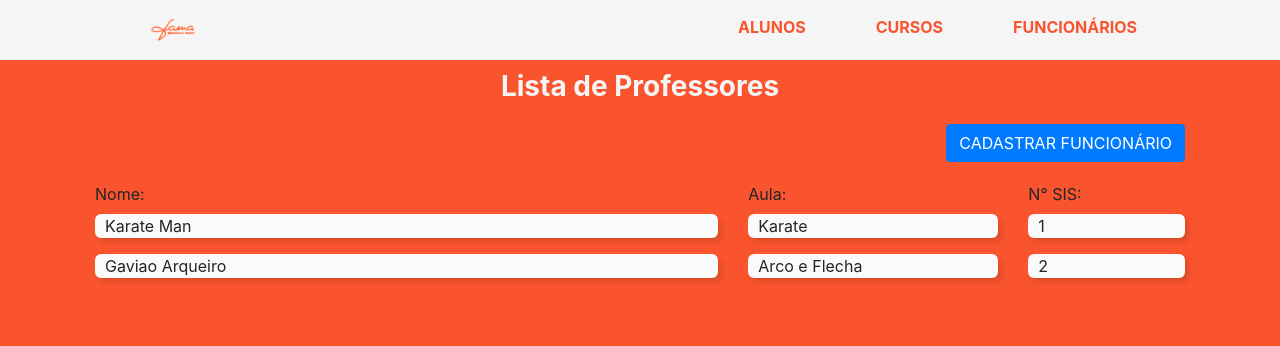
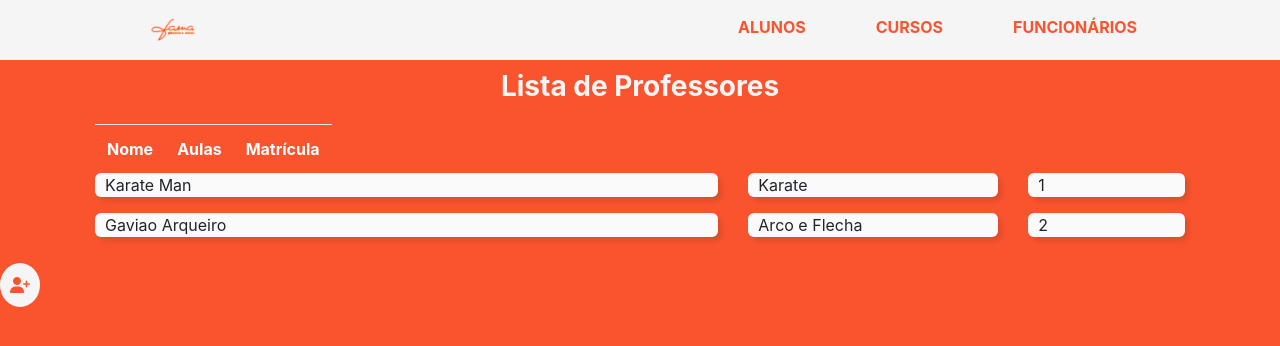
Before and after one commit to gusluchetti/Fama_Frontend, an Angular app: page /funcionarios in a window 1280 px wide. Shown: the top 346 px of the page. Built offline with nearby package versions, Linux system fonts and the light colour scheme.

Commit message:
Tela Funcionarios/Prof, somente a table

```diff
--- a/src/app/alunos/alunos.component.css
+++ /dev/null
@@ -1,3 +0,0 @@
-.table{
-    color: whitesmoke;
-}
--- a/src/app/alunos/alunos.component.html
+++ b/src/app/alunos/alunos.component.html
@@ -4,11 +4,11 @@
             <h3>Lista de Alunos</h3>
         </div>
         <thead class="table">
-            <th class="col-sm-7">Nome</th>
-            <th class="col-sm-2">Aulas</th>
-            <th class="col-sm-2">Matrícula</th>
+            <th>Nome</th>
+            <th>Aulas</th>
+            <th>Matrícula</th>
         </thead>
-        <div *ngFor="let aluno of alunos">
+        <tbody *ngFor="let aluno of alunos">
             <div class="row">
                 <div class="col-sm-7">
                     <div class="input-display"><p class="padding-h">{{aluno.nomeAluno}}</p></div>
@@ -20,7 +20,7 @@
                     <div class="input-display"><p class="padding-h">{{aluno.idAluno}}</p></div>
                 </div>
             </div>
-        </div>
+        </tbody>
     </div>
 </div>
 <button type="button" class="button" alt="Cadastrar Aluno">
--- a/src/app/cursos/cursos.component.html
+++ b/src/app/cursos/cursos.component.html
@@ -5,12 +5,7 @@
             <h3 *ngIf="editing && !this.selectedCurso.idCurso">Novo Curso</h3>
             <h3 *ngIf="editing && this.selectedCurso.idCurso">Editando Curso {{this.selectedCurso.nomeCurso}}</h3>
         </div>
-        <div *ngIf="!editing" class="row margin-bot">
-            <div class="col-12">
-                <button type="button" class="btn btn-primary push-right" (click)="onEdit()">CADASTRAR CURSO</button>
-            </div>
-        </div>
-        <div *ngIf="!editing" class="row">
+        <!-- <div *ngIf="!editing" class="row">
             <div class="col-sm-2">
                 <label>ID: </label>
             </div>
@@ -23,7 +18,13 @@
             <div class="col-sm-2">
                 <label>Horas Semanais: </label>
             </div>
-        </div>
+        </div> -->
+        <thead class="table">
+            <th>ID</th>
+            <th>Nome</th>
+            <th>Professor</th>
+            <th>Horas Semanais</th>
+        </thead>
         <div *ngIf="!editing" >
             <div *ngFor="let curso of listCursos">
                 <div class="flex row">
@@ -76,3 +77,7 @@
         </div>
     </div>
 </div>
+
+<button type="button" class="button" alt="Cadastrar Aluno">
+    <i class="fas fa-user-plus"></i>
+</button>
--- a/src/app/funcionarios/funcionarios.component.html
+++ b/src/app/funcionarios/funcionarios.component.html
@@ -3,22 +3,11 @@
         <div class="align-center margin-bot">
             <h3>Lista de Professores</h3>
         </div>
-        <div class="row margin-bot">
-            <div class="col-12">
-                <button type="button" class="btn btn-primary push-right">CADASTRAR FUNCIONÁRIO</button>
-            </div>
-        </div>
-        <div class="row">
-            <div class="col-sm-7">
-                <label>Nome: </label>
-            </div>
-            <div class="col-sm-3">
-                <label>Aula: </label>
-            </div>
-            <div class="col-sm-2">
-                <label>N° SIS: </label>
-            </div>
-        </div>
+        <thead class="table">
+            <th>Nome</th>
+            <th>Aulas</th>
+            <th>Matrícula</th>
+        </thead>
         <div *ngFor="let funcionario of funcionarios">
             <div class="row">
                 <div class="col-sm-7">
@@ -34,3 +23,7 @@
         </div>
     </div>
 </div>
+
+<button type="button" class="button" alt="Cadastrar Aluno">
+    <i class="fas fa-user-plus"></i>
+</button>
--- a/src/styles.css
+++ b/src/styles.css
@@ -15,6 +15,7 @@ body {
   width: 100%;
   margin-bottom: 1rem;
   color: #fff;
+  cursor: default;
 }
 
 h3{
@@ -35,4 +36,5 @@ h3{
 
 .button:hover{
   background-color: #D9D9D9;
+  color: #Ff5a34;
 }
```
